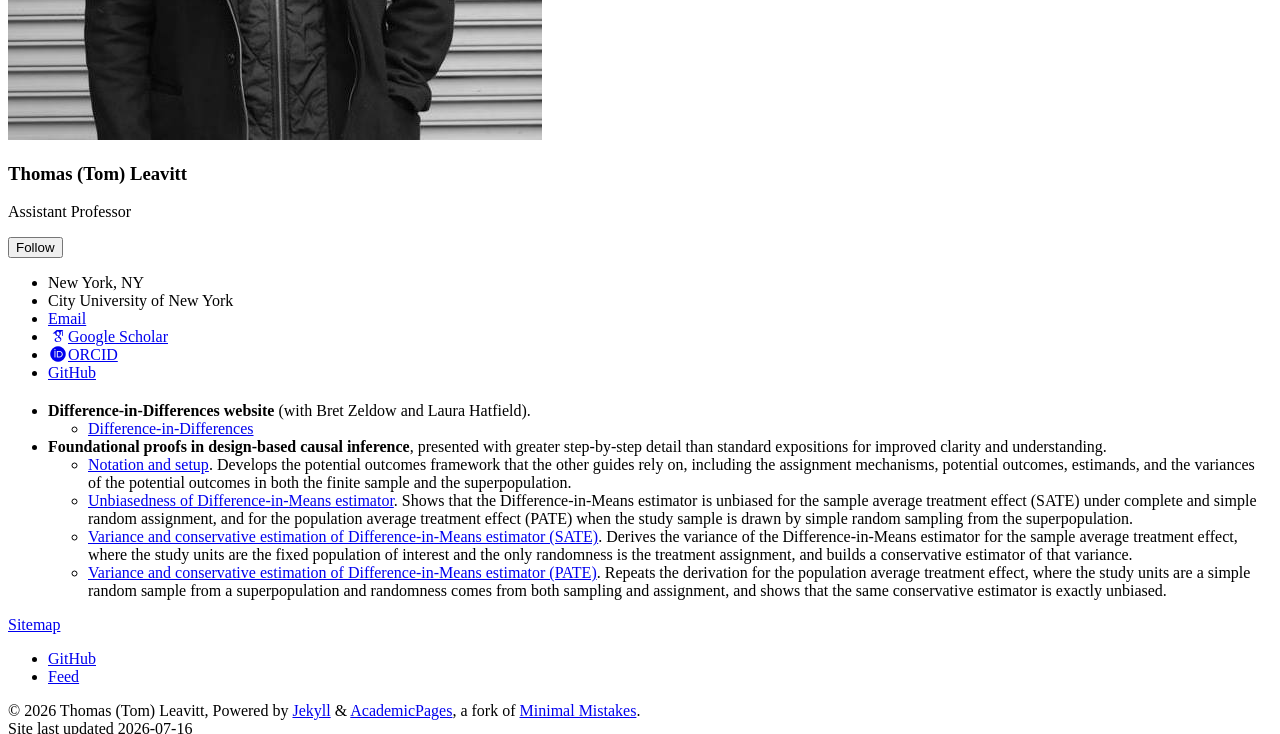
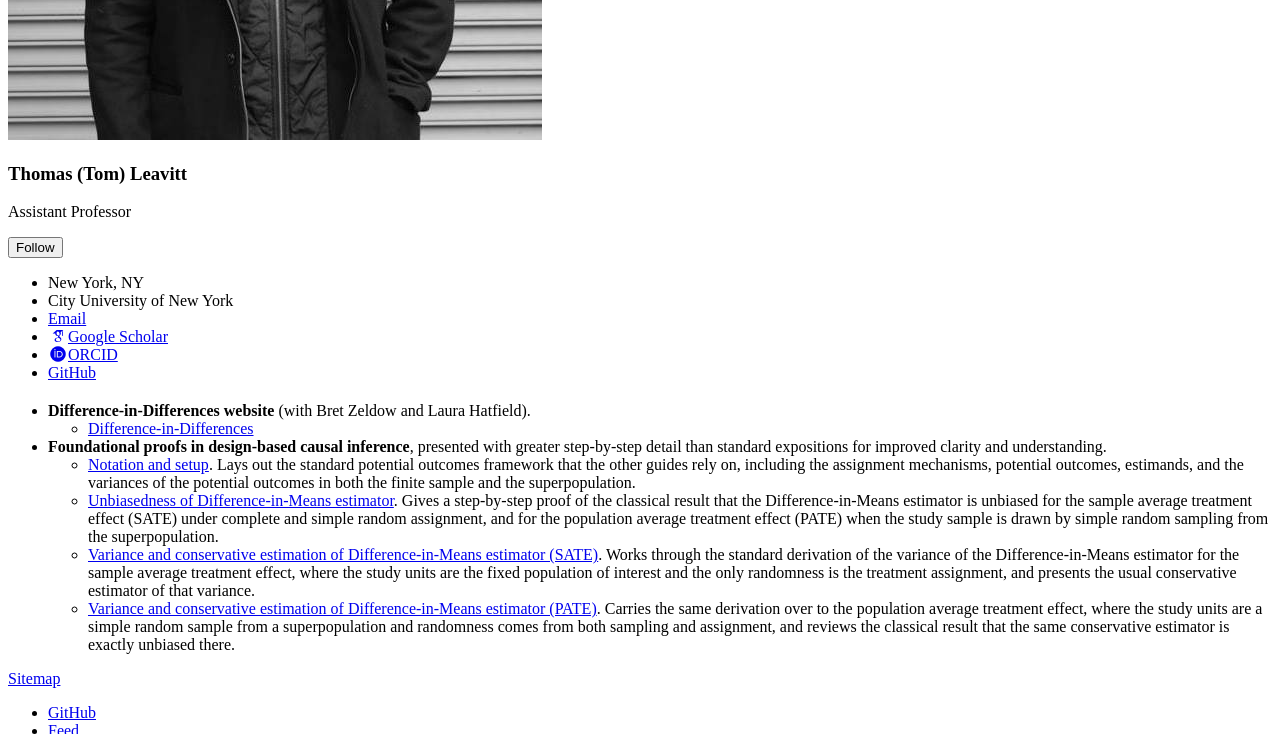
Before and after one commit to tl2624/tl2624.github.io, a Jekyll site: the page built from _pages/methods-guides.md, in a window 1280 px wide and 900 px high, scrolled down 602 px, cut to the strip 0-734 px from the top of the window. Built offline with Jekyll 4.4.1, drawn with Linux system fonts in a browser that asks for light colours; some web fonts are replaced.

Commit message:
Methods guides: phrase bullet descriptions as expositions of standard/classical results

```diff
--- a/_pages/methods-guides.md
+++ b/_pages/methods-guides.md
@@ -9,7 +9,7 @@ author_profile: true
   - [Difference-in-Differences](https://diff.healthpolicydatascience.org/)
 
 - **Foundational proofs in design-based causal inference**, presented with greater step-by-step detail than standard expositions for improved clarity and understanding.
-  - [Notation and setup](https://tl2624.github.io/files/00_notation_and_setup.pdf). Develops the potential outcomes framework that the other guides rely on, including the assignment mechanisms, potential outcomes, estimands, and the variances of the potential outcomes in both the finite sample and the superpopulation.
-  - [Unbiasedness of Difference-in-Means estimator](https://tl2624.github.io/files/01_difference_in_means_unbiasedness.pdf). Shows that the Difference-in-Means estimator is unbiased for the sample average treatment effect (SATE) under complete and simple random assignment, and for the population average treatment effect (PATE) when the study sample is drawn by simple random sampling from the superpopulation.
-  - [Variance and conservative estimation of Difference-in-Means estimator (SATE)](https://tl2624.github.io/files/02_difference_in_means_variance_sate.pdf). Derives the variance of the Difference-in-Means estimator for the sample average treatment effect, where the study units are the fixed population of interest and the only randomness is the treatment assignment, and builds a conservative estimator of that variance.
-  - [Variance and conservative estimation of Difference-in-Means estimator (PATE)](https://tl2624.github.io/files/03_difference_in_means_variance_pate.pdf). Repeats the derivation for the population average treatment effect, where the study units are a simple random sample from a superpopulation and randomness comes from both sampling and assignment, and shows that the same conservative estimator is exactly unbiased.
+  - [Notation and setup](https://tl2624.github.io/files/00_notation_and_setup.pdf). Lays out the standard potential outcomes framework that the other guides rely on, including the assignment mechanisms, potential outcomes, estimands, and the variances of the potential outcomes in both the finite sample and the superpopulation.
+  - [Unbiasedness of Difference-in-Means estimator](https://tl2624.github.io/files/01_difference_in_means_unbiasedness.pdf). Gives a step-by-step proof of the classical result that the Difference-in-Means estimator is unbiased for the sample average treatment effect (SATE) under complete and simple random assignment, and for the population average treatment effect (PATE) when the study sample is drawn by simple random sampling from the superpopulation.
+  - [Variance and conservative estimation of Difference-in-Means estimator (SATE)](https://tl2624.github.io/files/02_difference_in_means_variance_sate.pdf). Works through the standard derivation of the variance of the Difference-in-Means estimator for the sample average treatment effect, where the study units are the fixed population of interest and the only randomness is the treatment assignment, and presents the usual conservative estimator of that variance.
+  - [Variance and conservative estimation of Difference-in-Means estimator (PATE)](https://tl2624.github.io/files/03_difference_in_means_variance_pate.pdf). Carries the same derivation over to the population average treatment effect, where the study units are a simple random sample from a superpopulation and randomness comes from both sampling and assignment, and reviews the classical result that the same conservative estimator is exactly unbiased there.
```
